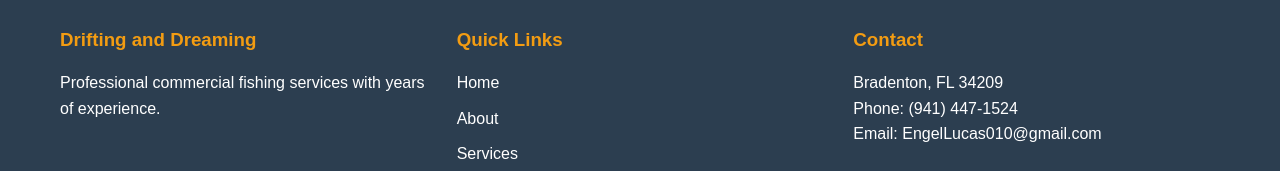
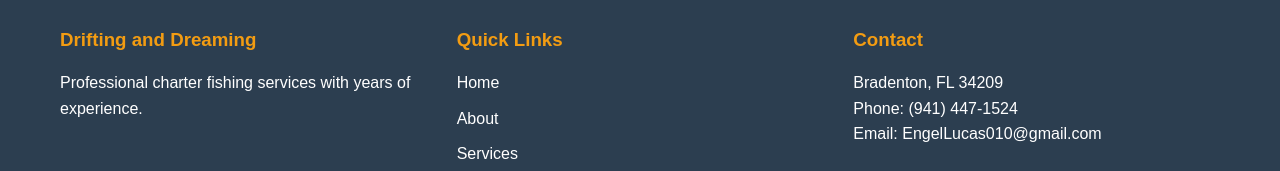
Before and after one commit to emclark20/fisherman-website, a Next.js app: page / in a window 1280 px wide. Shown: the part 1378-1549 px from the top of the page. Built offline with nearby package versions, Linux system fonts and the light colour scheme.

Commit message:
fix footer

```diff
--- a/src/components/Footer.js
+++ b/src/components/Footer.js
@@ -8,7 +8,7 @@ export default function Footer() {
         <div className="footer-content">
           <div className="footer-section">
             <h3>Drifting and Dreaming</h3>
-            <p>Professional commercial fishing services with years of experience.</p>
+            <p>Professional charter fishing services with years of experience.</p>
           </div>
           <div className="footer-section">
             <h3>Quick Links</h3>
```
